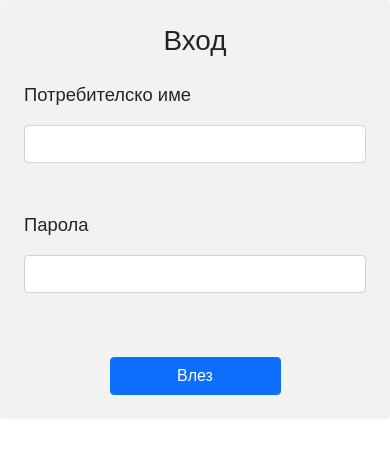
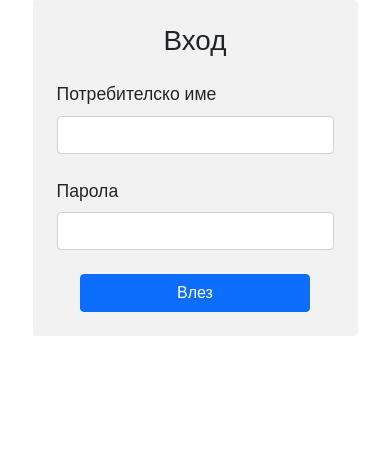
Before and after one commit to superscrabble/SuperScrabble, an Angular app in the folder src/ClientApp/super-scrabble-app/: page /login in a window 390 px wide. Shown: the top 458 px of the page. Built offline with nearby package versions, Linux system fonts and the light colour scheme; a web font is replaced by a local one.

Commit message:
Make loginForm responsive

```diff
--- a/src/ClientApp/super-scrabble-app/src/app/pages/login-form/login-form.component.html
+++ b/src/ClientApp/super-scrabble-app/src/app/pages/login-form/login-form.component.html
@@ -1,13 +1,13 @@
-<div class="p-4 col-lg-4 col-xs-5 mx-auto rounded" style="background-color: #F2F2F2; font-size: 1.15rem;">
+<div class="identity-form p-4 col-lg-4 col-md-6 col-sm-8 col-10 mx-auto rounded">
     <h1 class="mb-4 text-center">Вход</h1>
     <form (ngSubmit)="onLogin()" #form="ngForm">
-        <div class="mb-5">
-            <label class="mb-3" for="username">Потребителско име</label>
+        <div class="mb-4">
+            <label class="mb-2" for="username">Потребителско име</label>
             <input
                 ngModel
                 type="text"
                 id="username"
-                class="form-control mb-2"
+                class="form-control mb-1"
                 name="username"/>
             <div
                 class="text-danger"
@@ -15,12 +15,12 @@
                 {{errorMessage}}
             </div>
         </div>
-        <div class="mb-5">
-            <label class="mb-3" for="password">Парола</label>
+        <div class="mb-4">
+            <label class="mb-2" for="password">Парола</label>
             <input
                 ngModel
                 type="password"
-                class="form-control mb-2"
+                class="form-control mb-1"
                 id="password"
                 name="password"/>
             <div
@@ -31,8 +31,8 @@
         </div>
         <div class="d-flex justify-content-center">
             <button
-                class="btn btn-primary mt-3 col-lg-4 col-6"
                 type="submit"
+                class="btn btn-primary col-lg-5 col-md-6 col-sm-8 col-10"
                 [disabled]="!form.valid">Влез</button>
         </div>
     </form>
--- a/src/ClientApp/super-scrabble-app/src/app/pages/register-form/register-form.component.html
+++ b/src/ClientApp/super-scrabble-app/src/app/pages/register-form/register-form.component.html
@@ -1,4 +1,4 @@
-<div class="p-4 col-lg-4 col-md-6 col-sm-8 col-10 mx-auto rounded" style="background-color: #F2F2F2;">
+<div class="identity-form p-4 col-lg-4 col-md-6 col-sm-8 col-10 mx-auto rounded">
     <h1 class="mb-4 text-center">Регистрация</h1>
     <form (ngSubmit)="onRegister()" #form="ngForm">
         <div class="mb-4">
@@ -20,8 +20,8 @@
             <input
                 ngModel
                 type="text"
+                id="email"
                 class="form-control mb-1"
-                id="email"
                 name="email"/>
             <div
                 class="text-danger"
@@ -34,8 +34,8 @@
             <input
                 ngModel
                 type="password"
+                id="password"
                 class="form-control mb-1"
-                id="password"
                 name="password"/>
             <div
                 class="text-danger"
@@ -43,13 +43,13 @@
                 {{errorMessage}}
             </div>
         </div>
-        <div class="repeatedPassword mb-4">
+        <div class="mb-4">
             <label class="mb-2" for="repeatedPassword">Повторете паролата</label>
             <input
                 ngModel
                 type="password"
+                id="repeatedPassword"
                 class="form-control mb-1"
-                id="repeatedPassword"
                 name="repeatedPassword"/>
             <div
                 class="text-danger"
@@ -59,8 +59,8 @@
         </div>
         <div class="d-flex justify-content-center">
             <button
-                class="btn btn-primary col-lg-4 col-md-6 col-sm-8 col-10"
                 type="submit"
+                class="btn btn-primary col-lg-5 col-md-6 col-sm-8 col-10"
                 [disabled]="!form.valid">Регистрация</button>
         </div>
     </form>
--- a/src/ClientApp/super-scrabble-app/src/styles.css
+++ b/src/ClientApp/super-scrabble-app/src/styles.css
@@ -11,3 +11,8 @@
 * {
     font-family: 'Regular', sans-serif;
 }
+
+.identity-form {
+    background-color: #F2F2F2;
+    font-size: 1.1rem;
+}
```
